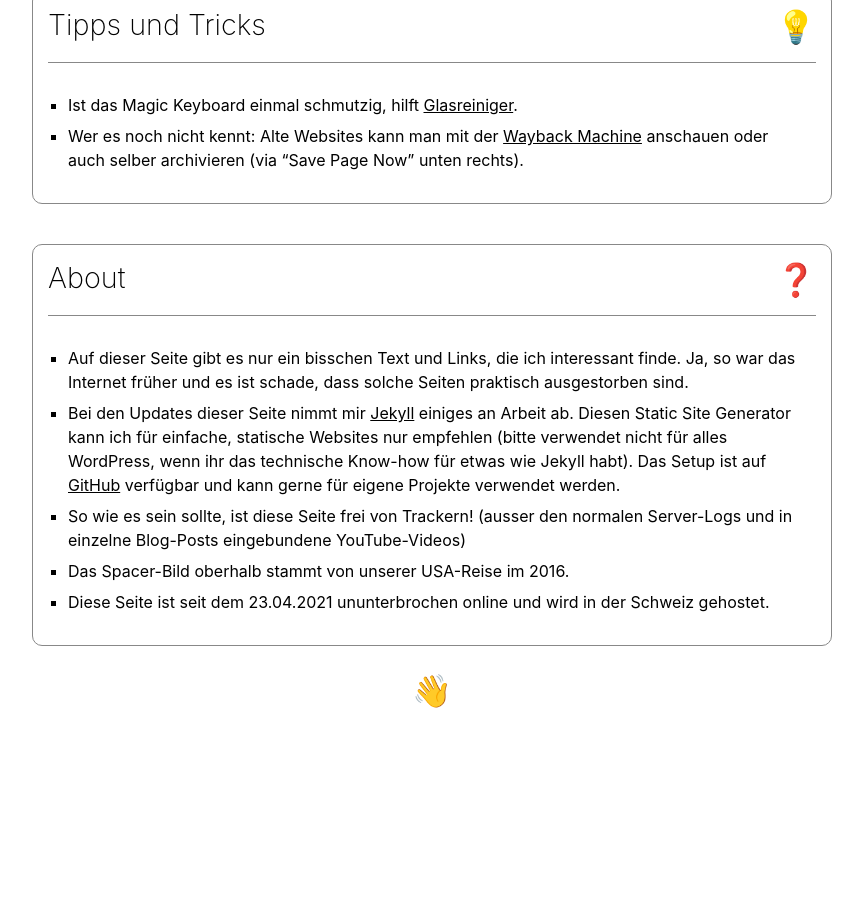
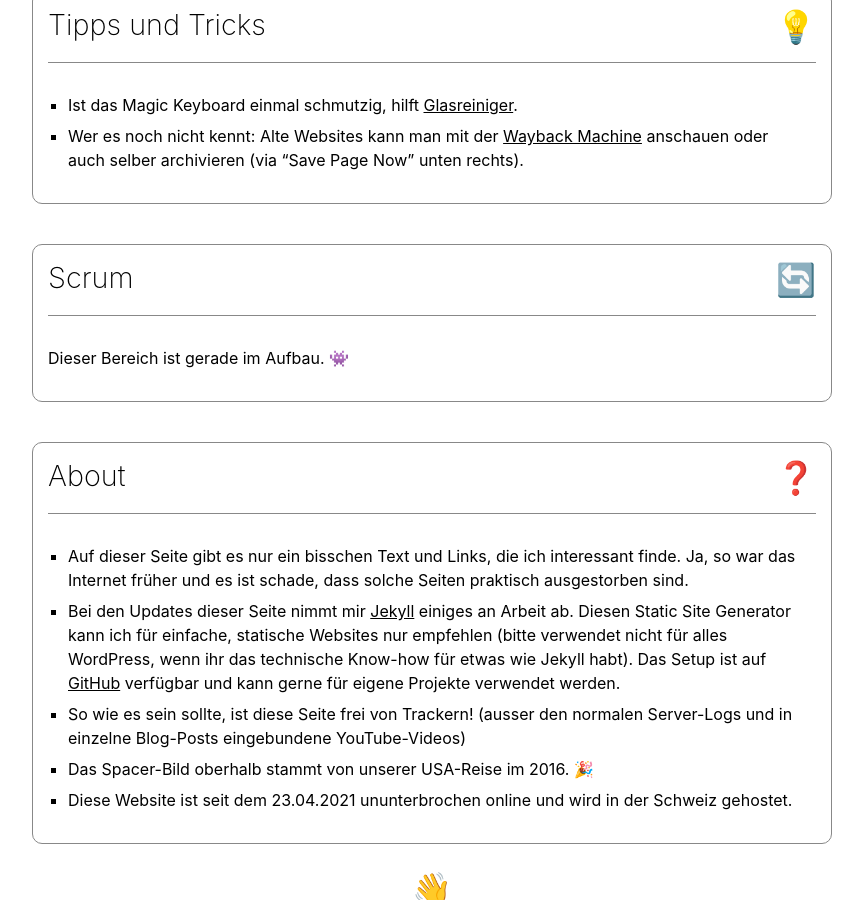
Before and after one commit to michelneeser/personal-website, a Jekyll site: the page built from index.html, in a window 1280 px wide and 900 px high, scrolled down 2652 px. Shown: the whole window, without its empty margins (208-1071 px from the left). Built offline with Jekyll 4.4.1, drawn with Linux system fonts in a browser that asks for light colours; before the commit the page ends 3392 px from its top, so only the background shows below that.

Commit message:
new section for scrum, about updated

```diff
--- a/_config.yml
+++ b/_config.yml
@@ -13,6 +13,7 @@ collections:
       - effekte-gesetze.md
       - nostalgische-websites.md
       - tipps-tricks.md
+      - scrum.md
       - about.md
   posts:
     permalink: /:title/
--- a/_sections/about.md
+++ b/_sections/about.md
@@ -6,5 +6,5 @@ icon: ❓
 - Auf dieser Seite gibt es nur ein bisschen Text und Links, die ich interessant finde. Ja, so war das Internet früher und es ist schade, dass solche Seiten praktisch ausgestorben sind.
 - Bei den Updates dieser Seite nimmt mir [Jekyll](https://jekyllrb.com) einiges an Arbeit ab. Diesen Static Site Generator kann ich für einfache, statische Websites nur empfehlen (bitte verwendet nicht für alles WordPress, wenn ihr das technische Know-how für etwas wie Jekyll habt). Das Setup ist auf [GitHub](https://github.com/michelneeser/personal-website) verfügbar und kann gerne für eigene Projekte verwendet werden.
 - So wie es sein sollte, ist diese Seite frei von Trackern! (ausser den normalen Server-Logs und in einzelne Blog-Posts eingebundene YouTube-Videos)
-- Das Spacer-Bild oberhalb stammt von unserer USA-Reise im 2016.
-- Diese Seite ist seit dem 23.04.2021 ununterbrochen online und wird in der Schweiz gehostet.
+- Das Spacer-Bild oberhalb stammt von unserer USA-Reise im 2016. 🎉
+- Diese Website ist seit dem 23.04.2021 ununterbrochen online und wird in der Schweiz gehostet.
--- /dev/null
+++ b/_sections/scrum.md
@@ -0,0 +1,6 @@
+---
+title: Scrum
+icon: 🔄
+---
+
+Dieser Bereich ist gerade im Aufbau. 👾
```
Also changed, not shown: Gemfile.lock.
